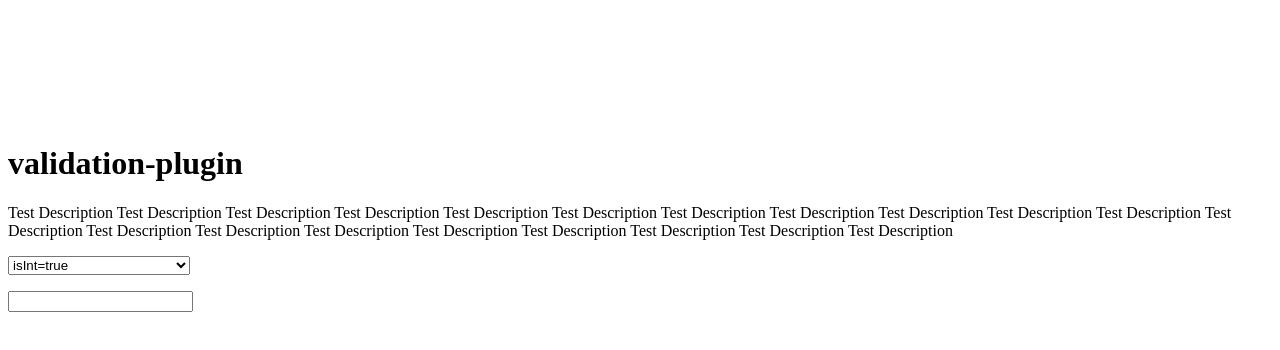
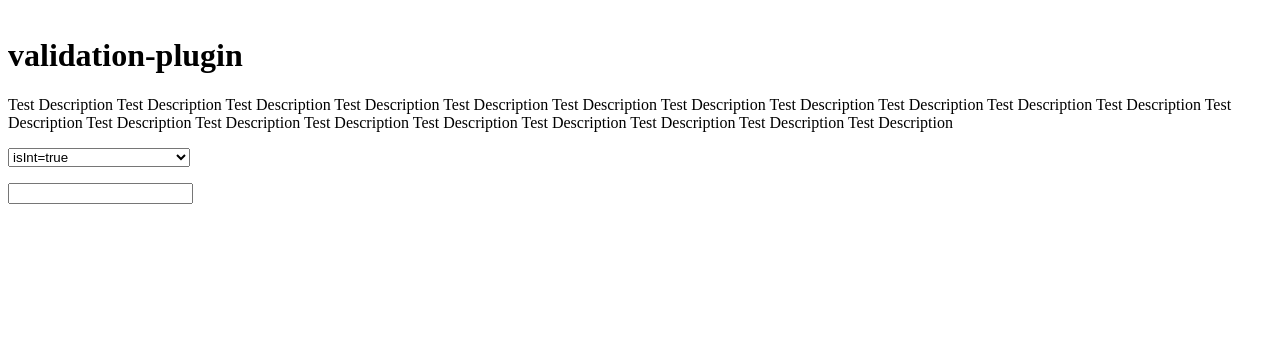
Before and after one commit to alexdharma91/alexdharma91.github.io, a plain HTML site: page validation-plugin-presentation.html in a window 1280 px wide. Drawn offline with Linux system fonts and the light colour scheme.

Commit message:
del header

```diff
--- a/style.css
+++ b/style.css
@@ -1,5 +1,5 @@
 .wrap_div { height: 30px; width: 10px }
 
-#header { height: 100px; width: 100%; color: red }
+
 
 #commmon-info { float: right }
```
